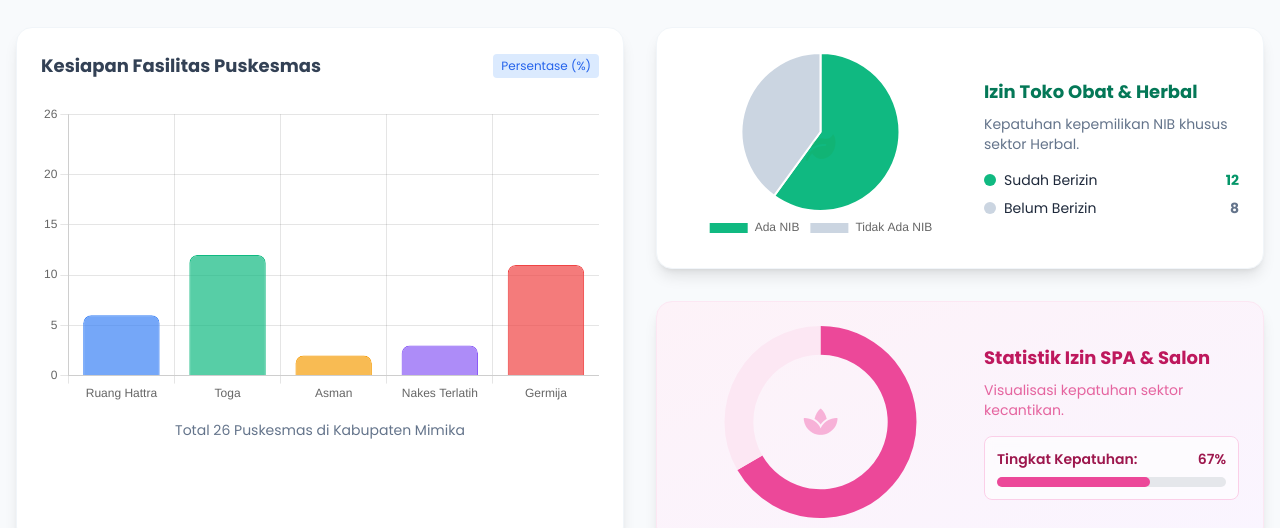
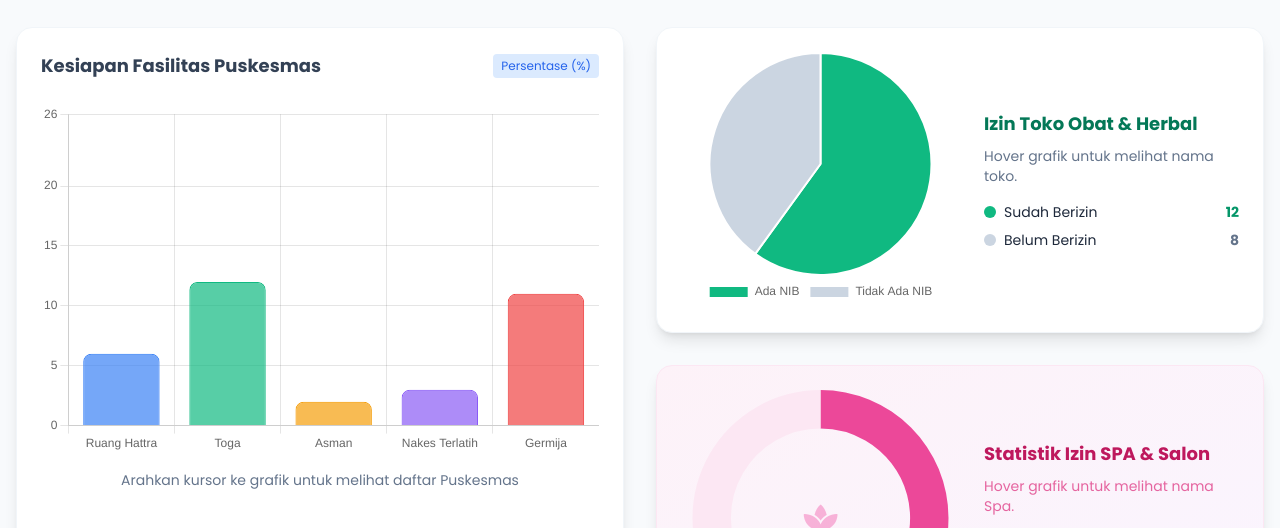
Before and after one commit to rcwpt/kestrad_mimika, a plain HTML site: page index.html in a window 1280 px wide. Shown: the part 424-952 px from the top of the page. Drawn offline with nearby package versions, Linux system fonts and the light colour scheme.

Commit message:
Adjust chart container height and enhance tooltips
Updated chart container height and improved tooltip functionality for various charts.

```diff
--- a/index.html
+++ b/index.html
@@ -11,13 +11,12 @@
     <style>
         body { font-family: 'Poppins', sans-serif; background-color: #f8fafc; scroll-behavior: smooth; }
         .card-hover:hover { transform: translateY(-5px); box-shadow: 0 10px 25px rgba(0,0,0,0.1); }
-        /* Add pointer cursor to indicate clickability for summary cards */
         .card-clickable { cursor: pointer; transition: all 0.3s ease; }
         .card-clickable:active { transform: scale(0.98); }
 
         .section-title { position: relative; display: inline-block; margin-bottom: 1.5rem; }
         .section-title::after { content: ''; position: absolute; bottom: -5px; left: 0; width: 60%; height: 4px; background: linear-gradient(to right, #10b981, #3b82f6); border-radius: 2px; }
-        .chart-container { position: relative; height: 300px; width: 100%; }
+        .chart-container { position: relative; height: 350px; width: 100%; } /* Increased height for tooltips */
 
         /* Custom Scrollbar */
         ::-webkit-scrollbar { width: 8px; }
@@ -110,7 +109,7 @@
         const others = ["Kokonao","Mapar","Amar","Ipaya","Atuka","Wakia","Tapormai","Agimuga","Jila","Hoya","Tsinga"];
         others.forEach(n => puskData.push({name:n, hattra:0, toga:0, asman:0, nakes:0, germija:0}));
 
-        // CALCULATE TOTALS
+        // CALCULATE TOTALS & PREPARE NAME LISTS FOR TOOLTIPS
         function countNib(data) {
             return {
                 ada: data.filter(i => i.nib).length,
@@ -131,6 +130,30 @@
             germija: puskData.filter(p => p.germija).length,
             total: puskData.length
         };
+
+        // --- PREPARE NAME LISTS FOR TOOLTIPS ---
+
+        // Puskesmas Names per Category
+        const puskNames = {
+            hattra: puskData.filter(p => p.hattra).map(p => p.name),
+            toga: puskData.filter(p => p.toga).map(p => p.name),
+            asman: puskData.filter(p => p.asman).map(p => p.name),
+            nakes: puskData.filter(p => p.nakes).map(p => p.name),
+            germija: puskData.filter(p => p.germija).map(p => p.name)
+        };
+
+        // Herbal Names by NIB
+        const herbalNames = {
+            ada: herbalData.filter(h => h.nib).map(h => h.shop),
+            tidak: herbalData.filter(h => !h.nib).map(h => h.shop)
+        };
+
+        // Spa Names by NIB
+        const spaNames = {
+            ada: spaData.filter(s => s.nib).map(s => s.shop),
+            tidak: spaData.filter(s => !s.nib).map(s => s.shop)
+        };
+
     </script>
 
     <!-- Header / Hero Section -->
@@ -171,7 +194,7 @@
                         <canvas id="chartPuskesmas"></canvas>
                     </div>
                     <div class="mt-4 text-sm text-slate-500 text-center">
-                        Total 26 Puskesmas di Kabupaten Mimika
+                        Arahkan kursor ke grafik untuk melihat daftar Puskesmas
                     </div>
                 </div>
 
@@ -180,16 +203,12 @@
 
                     <!-- Grafik 2: Kepatuhan NIB Toko Obat (Pie Chart) -->
                     <div class="bg-white p-6 rounded-2xl shadow-lg border border-slate-100 card-hover flex flex-col md:flex-row items-center gap-6">
-                        <div class="w-full md:w-1/2 h-48 relative">
+                        <div class="w-full md:w-1/2 h-64 relative">
                             <canvas id="chartNibHerbal"></canvas>
-                             <!-- Center Icon for Herbal -->
-                             <div class="absolute inset-0 flex items-center justify-center pointer-events-none">
-                                <i class="fas fa-leaf text-3xl text-green-600 opacity-20"></i>
-                            </div>
                         </div>
                         <div class="w-full md:w-1/2">
                             <h3 class="font-bold text-lg text-emerald-700 mb-2">Izin Toko Obat & Herbal</h3>
-                            <p class="text-sm text-slate-500 mb-4">Kepatuhan kepemilikan NIB khusus sektor Herbal.</p>
+                            <p class="text-sm text-slate-500 mb-4">Hover grafik untuk melihat nama toko.</p>
                             <div class="space-y-2">
                                 <div class="flex justify-between items-center text-sm">
                                     <span class="flex items-center"><span class="w-3 h-3 rounded-full bg-emerald-500 mr-2"></span>Sudah Berizin</span>
@@ -205,16 +224,16 @@
 
                     <!-- Grafik 3: Statistik SPA (Doughnut Chart) -->
                     <div class="bg-gradient-to-br from-pink-50 to-purple-50 p-6 rounded-2xl shadow-lg border border-pink-100 card-hover flex flex-col md:flex-row items-center gap-6">
-                        <div class="w-full md:w-1/2 h-48 relative">
+                        <div class="w-full md:w-1/2 h-64 relative">
                             <canvas id="chartSpa"></canvas>
-                            <!-- Center Icon for Doughnut -->
-                            <div class="absolute inset-0 flex items-center justify-center pointer-events-none">
+                             <!-- Center Icon for Doughnut -->
+                             <div class="absolute inset-0 flex items-center justify-center pointer-events-none">
                                 <i class="fas fa-spa text-3xl text-pink-400 opacity-50"></i>
                             </div>
                         </div>
                         <div class="w-full md:w-1/2">
                             <h3 class="font-bold text-lg text-pink-700 mb-2">Statistik Izin SPA & Salon</h3>
-                            <p class="text-sm text-pink-600/70 mb-4">Visualisasi kepatuhan sektor kecantikan.</p>
+                            <p class="text-sm text-pink-600/70 mb-4">Hover grafik untuk melihat nama Spa.</p>
                             <div class="bg-white/60 p-3 rounded-lg backdrop-blur-sm border border-pink-200">
                                 <div class="flex justify-between text-sm font-semibold text-pink-800">
                                     <span>Tingkat Kepatuhan:</span>
@@ -231,39 +250,50 @@
             </div>
         </section>
 
-        <!-- SCRIPT UNTUK RENDER CHART -->
+        <!-- SCRIPT UNTUK RENDER CHART DENGAN TOOLTIP CUSTOM -->
         <script>
-            // Populate Text Values for Herbal
+            // Populate Text Values
             document.getElementById('valHerbalAda').innerText = statsHerbal.ada;
             document.getElementById('valHerbalTidak').innerText = statsHerbal.tidak;
-
-            // Populate Text Values for Spa
             const spaPercentage = Math.round((statsSpa.ada / statsSpa.total) * 100);
             document.getElementById('spaPercent').innerText = spaPercentage + "%";
             document.getElementById('spaBar').style.width = spaPercentage + "%";
 
+            // Common Tooltip Options to show list of names
+            const customTooltipOptions = (namesArray) => ({
+                enabled: true,
+                callbacks: {
+                    afterBody: function(context) {
+                        const dataIndex = context[0].dataIndex;
+                        const names = namesArray[dataIndex];
+                        if (names && names.length > 0) {
+                            return '\nDAFTAR:\n' + names.map(n => '• ' + n).join('\n');
+                        }
+                        return '';
+                    }
+                }
+            });
+
             // 1. Chart Puskesmas (Bar)
             const ctxPusk = document.getElementById('chartPuskesmas').getContext('2d');
+            const puskNamesArray = [puskNames.hattra, puskNames.toga, puskNames.asman, puskNames.nakes, puskNames.germija];
+
             new Chart(ctxPusk, {
                 type: 'bar',
                 data: {
                     labels: ['Ruang Hattra', 'Toga', 'Asman', 'Nakes Terlatih', 'Germija'],
                     datasets: [{
-                        label: 'Jumlah Puskesmas (Ada)',
+                        label: 'Jumlah Puskesmas',
                         data: [puskStats.hattra, puskStats.toga, puskStats.asman, puskStats.nakes, puskStats.germija],
                         backgroundColor: [
-                            'rgba(59, 130, 246, 0.7)', // Blue
-                            'rgba(16, 185, 129, 0.7)', // Green
-                            'rgba(245, 158, 11, 0.7)', // Orange
-                            'rgba(139, 92, 246, 0.7)', // Purple
-                            'rgba(239, 68, 68, 0.7)'   // Red
+                            'rgba(59, 130, 246, 0.7)',
+                            'rgba(16, 185, 129, 0.7)',
+                            'rgba(245, 158, 11, 0.7)',
+                            'rgba(139, 92, 246, 0.7)',
+                            'rgba(239, 68, 68, 0.7)'
                         ],
                         borderColor: [
-                            'rgb(59, 130, 246)',
-                            'rgb(16, 185, 129)',
-                            'rgb(245, 158, 11)',
-                            'rgb(139, 92, 246)',
-                            'rgb(239, 68, 68)'
+                            'rgb(59, 130, 246)', 'rgb(16, 185, 129)', 'rgb(245, 158, 11)', 'rgb(139, 92, 246)', 'rgb(239, 68, 68)'
                         ],
                         borderWidth: 1,
                         borderRadius: 8,
@@ -273,7 +303,8 @@
                     responsive: true,
                     maintainAspectRatio: false,
                     plugins: {
-                        legend: { display: false }
+                        legend: { display: false },
+                        tooltip: customTooltipOptions(puskNamesArray) // Attach tooltip logic
                     },
                     scales: {
                         y: {
@@ -287,6 +318,8 @@
 
             // 2. Chart NIB Herbal ONLY (Pie)
             const ctxNib = document.getElementById('chartNibHerbal').getContext('2d');
+            const herbalNamesArray = [herbalNames.ada, herbalNames.tidak];
+
             new Chart(ctxNib, {
                 type: 'pie',
                 data: {
@@ -301,13 +334,16 @@
                     responsive: true,
                     maintainAspectRatio: false,
                     plugins: {
-                        legend: { position: 'bottom' }
+                        legend: { position: 'bottom' },
+                        tooltip: customTooltipOptions(herbalNamesArray)
                     }
                 }
             });
 
             // 3. Chart Spa (Doughnut)
             const ctxSpa = document.getElementById('chartSpa').getContext('2d');
+            const spaNamesArray = [spaNames.ada, spaNames.tidak];
+
             new Chart(ctxSpa, {
                 type: 'doughnut',
                 data: {
@@ -324,7 +360,8 @@
                     responsive: true,
                     maintainAspectRatio: false,
                     plugins: {
-                        legend: { display: false }
+                        legend: { display: false },
+                        tooltip: customTooltipOptions(spaNamesArray)
                     }
                 }
             });
```
